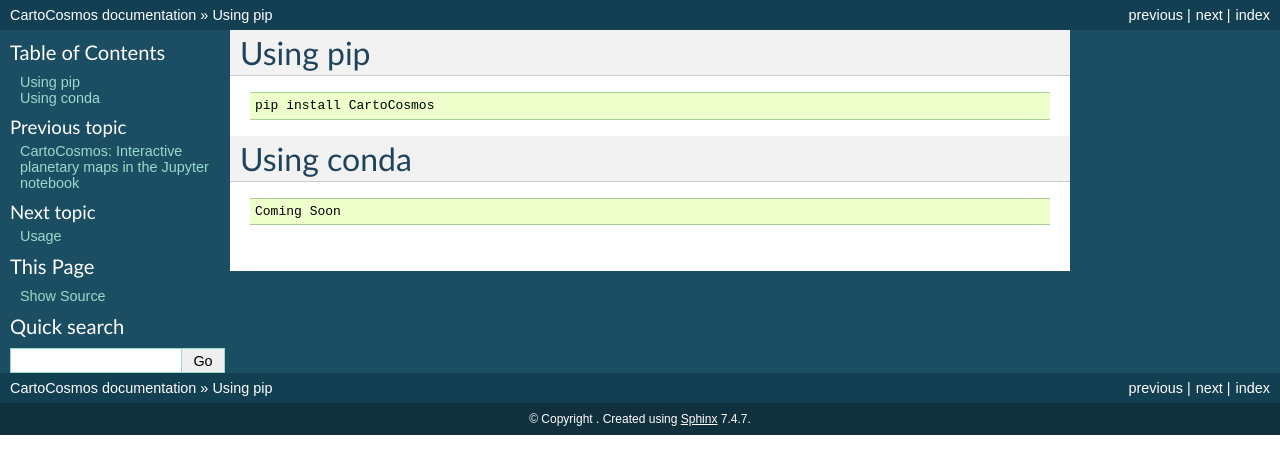
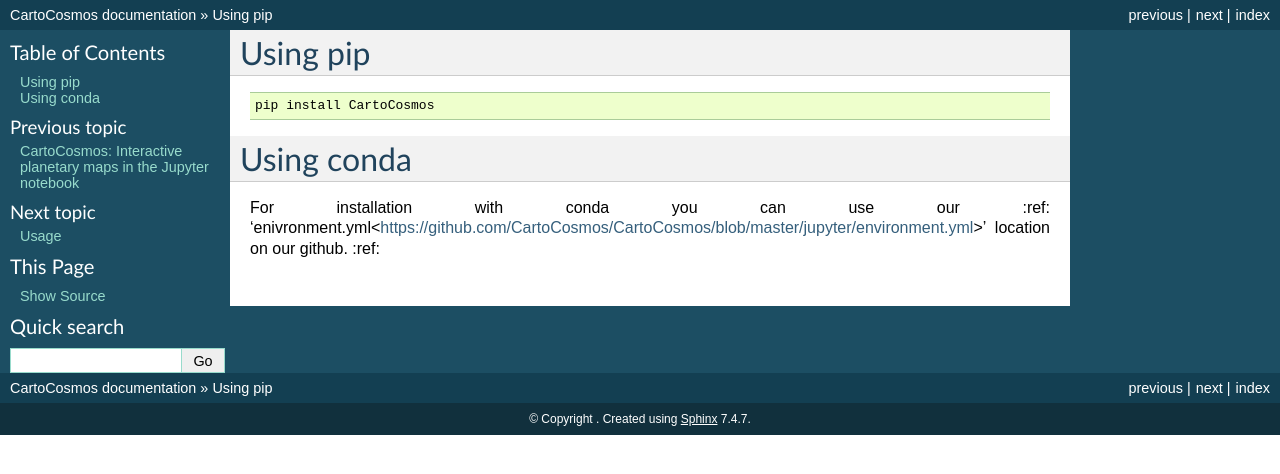
Before and after one commit to scottaames/JupyterModule, a Sphinx documentation site: the page built from docs/Installation.rst, in a window 1280 px wide. Shown: the top 474 px of the page. Built offline with Sphinx 7.4.7, drawn with Linux system fonts in a browser that asks for light colours.

Commit message:
Loading Conda Instructions

```diff
--- a/docs/Installation.rst
+++ b/docs/Installation.rst
@@ -10,6 +10,4 @@
 Using conda
 ===========
 
-.. code:: bash
-
-    Coming Soon
+For installation with conda you can use our :ref: 'enivronment.yml<https://github.com/CartoCosmos/CartoCosmos/blob/master/jupyter/environment.yml>' location on our github. :ref:
```
Also changed, not shown: 1 other file.
